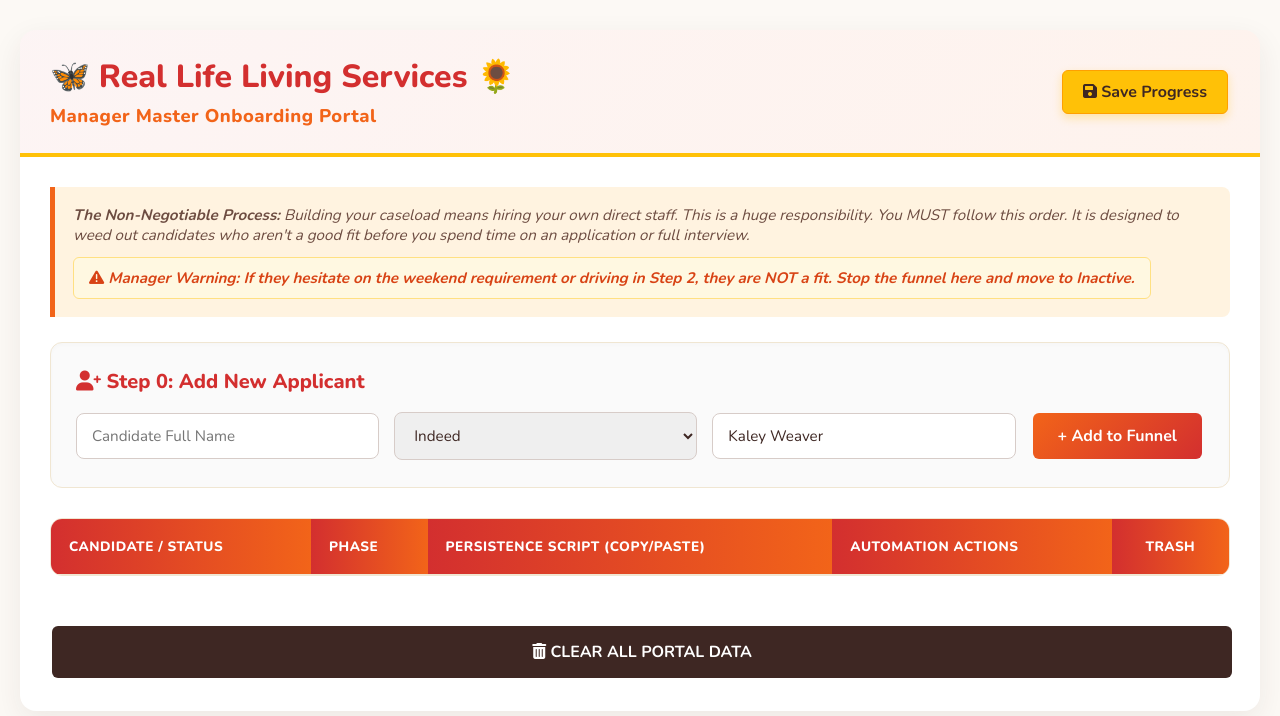
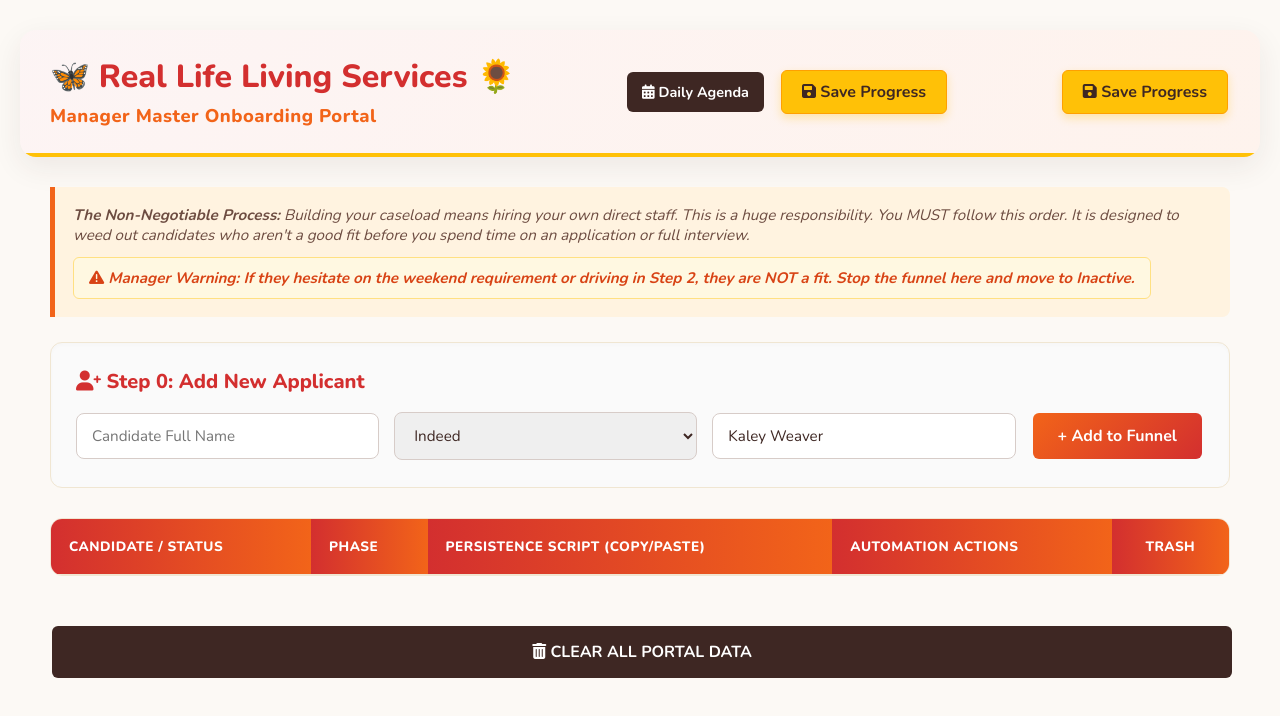
Before and after one commit to kaleyweaver50-pixel/rlls-manager-portal, a website: page public/index.html in a window 1280 px wide. Drawn offline with nearby package versions, Linux system fonts and the light colour scheme.

Commit message:
Update index.html

```diff
--- a/public/index.html
+++ b/public/index.html
@@ -219,6 +219,11 @@
                 <p style="margin: 5px 0 0 0; color: var(--brand-orange); font-weight: 800; font-size: 1.15rem; letter-spacing: 0.5px;">Manager Master Onboarding Portal</p>
             </div>
             <div class="header-actions">
+                <a href="agenda.html" style="background: var(--text-main); color: white; padding: 10px 15px; text-decoration: none; border-radius: 6px; font-weight: bold; font-size: 0.9rem;"><i class="fas fa-calendar-alt"></i> Daily Agenda</a>
+                <button class="btn btn-save" onclick="save()"><i class="fas fa-save"></i> Save Progress</button>
+            </div>
+
+
                 <button class="btn btn-save" onclick="save()"><i class="fas fa-save"></i> Save Progress</button>
             </div>
         </div>
```
